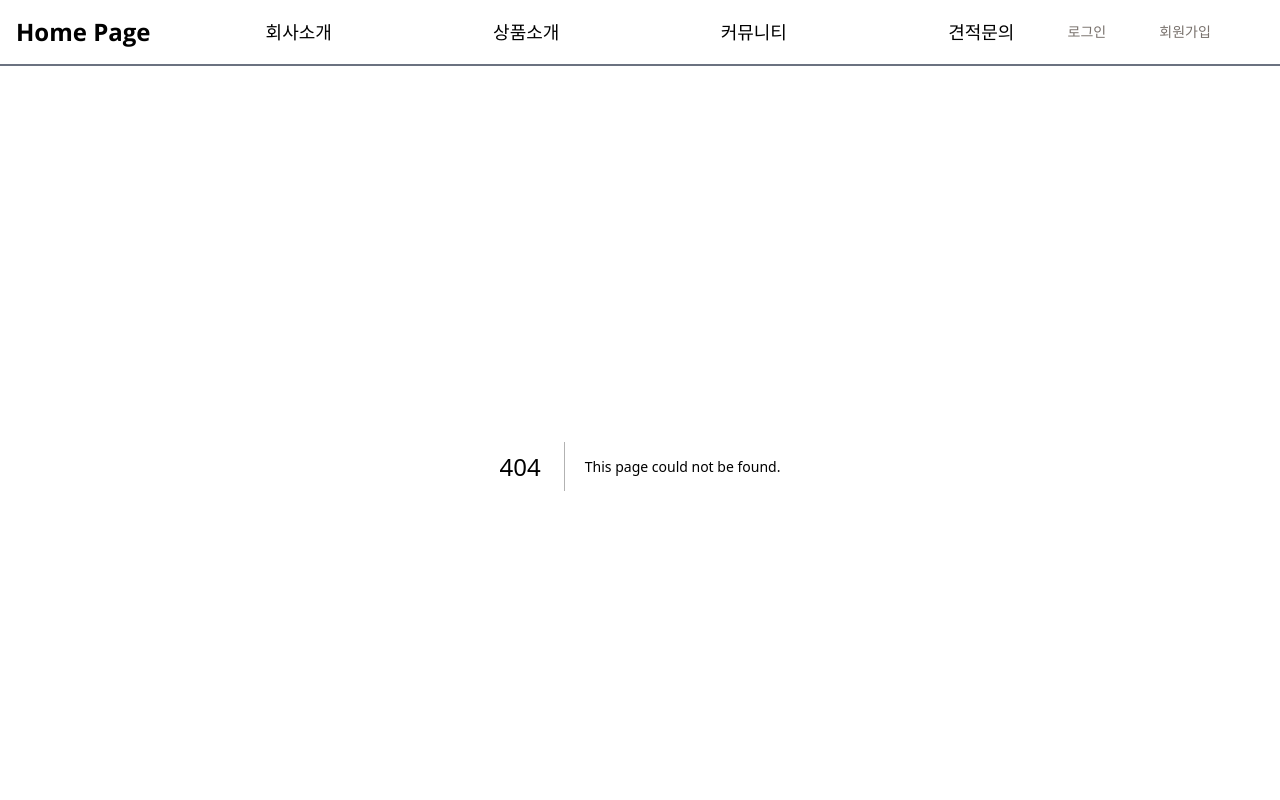
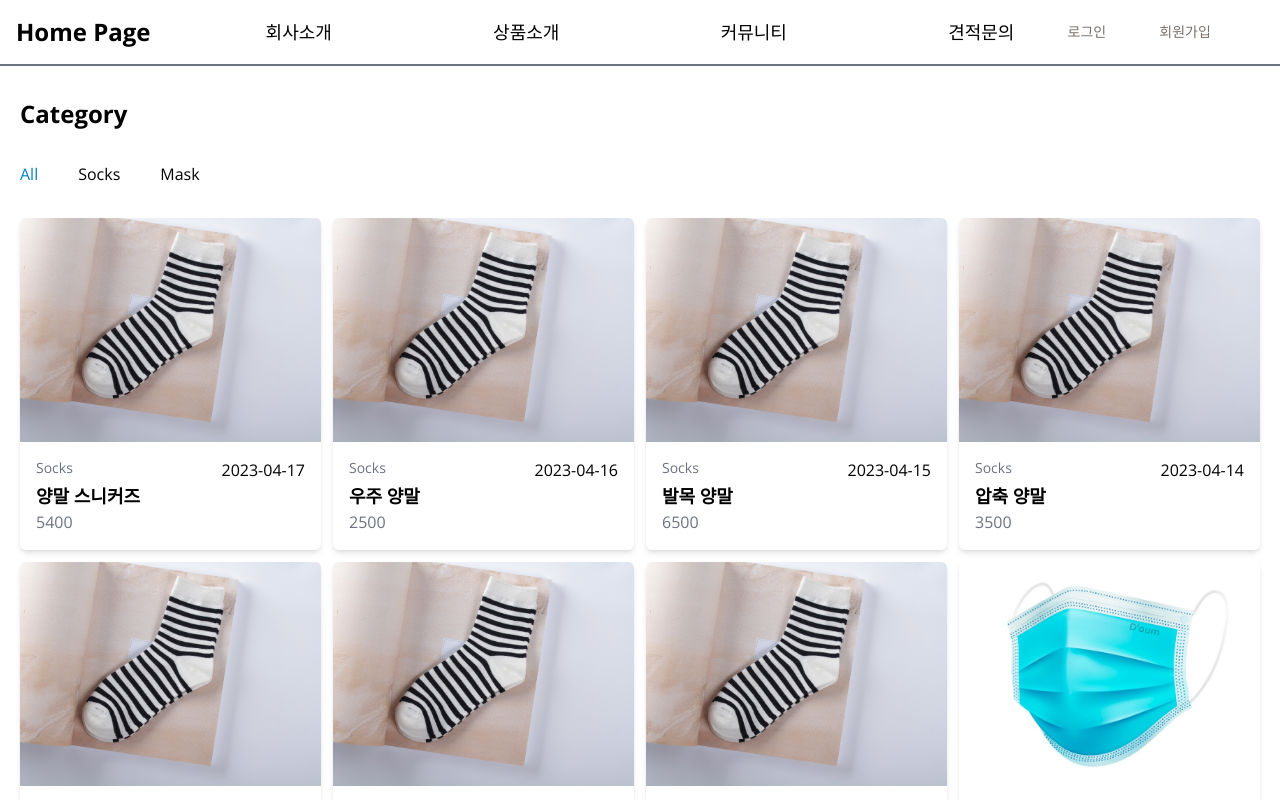
Before and after one commit to vpvm96/Factory-Project, a Next.js app: page /products in a window 1280 px wide. Before the commit this address had no page. Shown: the top 800 px of the page. Built offline with nearby package versions, Linux system fonts and the light colour scheme.

Commit message:
feat: Product 최상위 컴포넌트 생성

```diff
--- /dev/null
+++ b/app/products/page.tsx
@@ -0,0 +1,10 @@
+import { getProductsService } from "@/service/products";
+
+import FilterableProducts from "@/components/FilterableProducts";
+
+export default async function ProductsPage() {
+  const products = await getProductsService();
+  const categories = [...new Set(products.map((product) => product.category))];
+
+  return <FilterableProducts products={products} categories={categories} />;
+}
```
